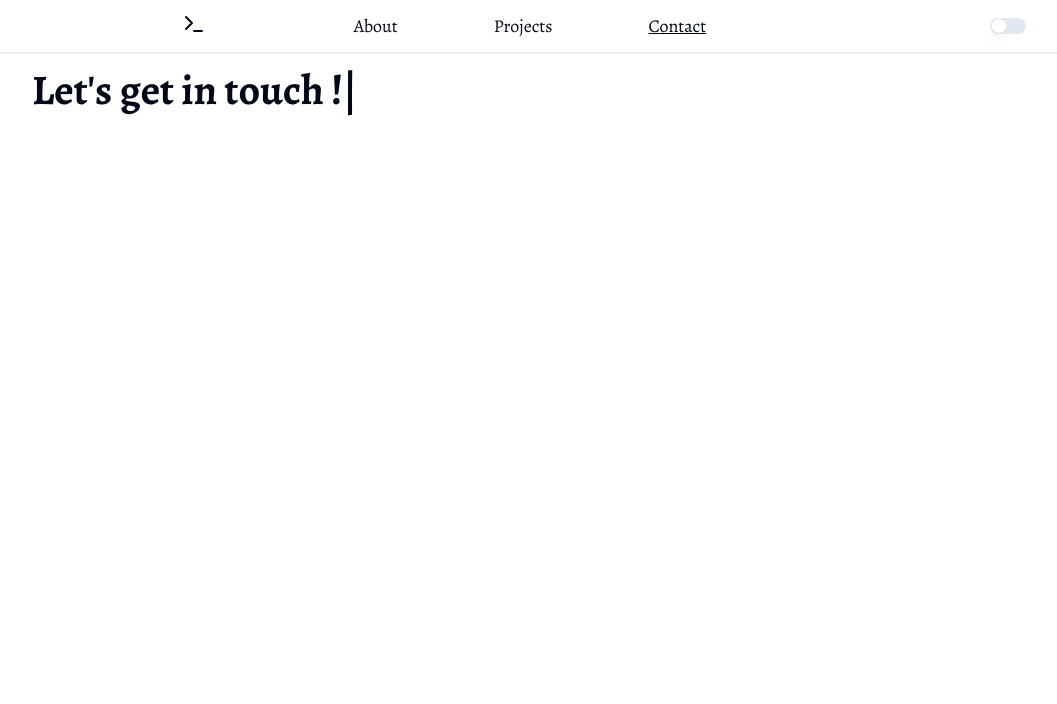
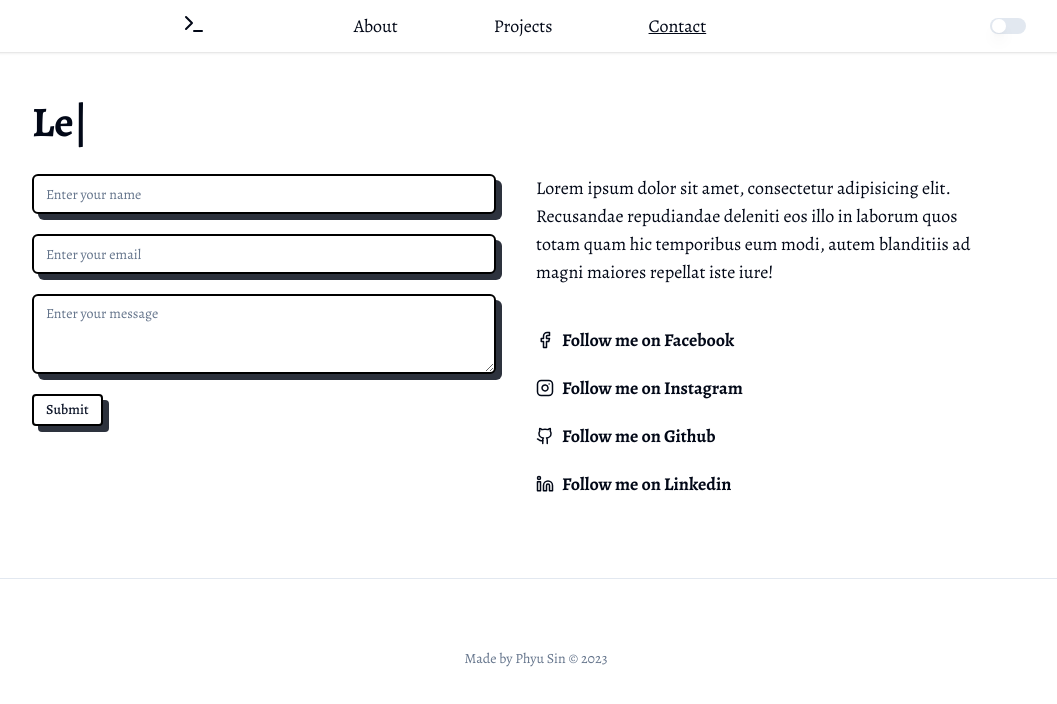
Before and after one commit to PhyuSinKhantAung/phyusinkhantaung, a Next.js app: page /contact in a window 1280 px wide. Shown: the top 704 px of the page, without its empty margins (104-1161 px from the left). Built offline with nearby package versions, Linux system fonts and the light colour scheme.

Commit message:
finished up contact sketch

```diff
--- a/app/layout.tsx
+++ b/app/layout.tsx
@@ -32,6 +32,12 @@ export default function RootLayout({
 
           {children}
         </ThemeProvider>
+        <footer>
+          <hr />
+          <span className="text-muted-foreground flex justify-center items-center h-40">
+            Made by Phyu Sin © 2023{' '}
+          </span>
+        </footer>
       </body>
     </html>
   );
--- a/components/Contact.tsx
+++ b/components/Contact.tsx
@@ -1,17 +1,73 @@
 'use client';
 import React from 'react';
 import { TypeAnimation } from 'react-type-animation';
+import { Input } from './ui/input';
+import { Button } from './ui/button';
+import { Textarea } from './ui/textarea';
+import SocialsData from '@/data/socials.json';
+import { Facebook, Github, Instagram, Linkedin } from 'lucide-react';
+
+interface Social {
+  id: string;
+  name: string;
+  link: string;
+}
 
 const Contact = () => {
   return (
-    <div className="md:max-w-[80%] mx-auto p-2 my-5 md:flex items-center">
-      <TypeAnimation
-        sequence={[`Let's get in touch !`, 1000]}
-        wrapper="span"
-        speed={20}
-        style={{ fontSize: '3em', display: 'inline-block', fontWeight: 700 }}
-        repeat={Infinity}
-      />
+    <div className="md:max-w-[80%] mx-auto p-2 my-5">
+      <div className="my-8">
+        <TypeAnimation
+          sequence={[`Let's get in touch !`, 1000, '', 1000]}
+          wrapper="span"
+          speed={20}
+          style={{
+            fontSize: '3em',
+            display: 'inline-block',
+            fontWeight: 700,
+          }}
+          repeat={Infinity}
+        />
+      </div>
+      <div className="md:flex">
+        <form action="" className="md:w-1/2 flex flex-col gap-y-5 ">
+          <Input placeholder="Enter your name" />
+          <Input placeholder="Enter your email" />
+          <Textarea placeholder="Enter your message" />
+          <div>
+            <Button size="sm" variant="retro">
+              Submit
+            </Button>
+          </div>
+        </form>
+        <div className="md:w-1/2 md:mx-10 py-10 md:py-3 md:pt-0">
+          <p className="text-lg">
+            Lorem ipsum dolor sit amet, consectetur adipisicing elit. Recusandae
+            repudiandae deleniti eos illo in laborum quos totam quam hic
+            temporibus eum modi, autem blanditiis ad magni maiores repellat iste
+            iure!
+          </p>
+
+          <ul className="my-10 list-disc [&>li]:mt-2">
+            {SocialsData.data.map((social: Social) => (
+              <a
+                href={social.link}
+                key={social.id}
+                className="flex gap-x-2 mb-5 items-center"
+              >
+                {social.name === 'Facebook' && <Facebook size={18} />}
+                {social.name === 'Instagram' && <Instagram size={18} />}
+                {social.name === 'Github' && <Github size={18} />}
+                {social.name === 'Linkedin' && <Linkedin size={18} />}
+
+                <li className="list-none font-bold text-lg">
+                  Follow me on {social.name}
+                </li>
+              </a>
+            ))}
+          </ul>
+        </div>
+      </div>
     </div>
   );
 };
--- a/components/ui/input.tsx
+++ b/components/ui/input.tsx
@@ -11,7 +11,7 @@ const Input = React.forwardRef<HTMLInputElement, InputProps>(
       <input
         type={type}
         className={cn(
-          'focus:outline-none flex h-10 w-full rounded-md border border-input bg-background px-3 py-2 text-sm ring-offset-background file:border-0 file:bg-transparent file:text-sm file:font-medium placeholder:text-muted-foreground focus-visible:outline-none focus-visible:ring-2 focus-visible:ring-ring focus-visible:ring-offset-2 disabled:cursor-not-allowed disabled:opacity-50',
+          'border-2 border-solid dark:border-[#c8cace] border-black shadow-[6px_6px_#2d323d] dark:shadow-[6px_6px_#c8cace] focus:outline-none flex h-10 w-full rounded-md bg-background px-3 py-2 text-sm placeholder:text-muted-foreground disabled:cursor-not-allowed disabled:opacity-50',
           className
         )}
         ref={ref}
--- /dev/null
+++ b/components/ui/textarea.tsx
@@ -0,0 +1,24 @@
+import * as React from 'react';
+
+import { cn } from '@/lib/utils';
+
+export interface TextareaProps
+  extends React.TextareaHTMLAttributes<HTMLTextAreaElement> {}
+
+const Textarea = React.forwardRef<HTMLTextAreaElement, TextareaProps>(
+  ({ className, ...props }, ref) => {
+    return (
+      <textarea
+        className={cn(
+          'border-2 border-solid dark:border-[#c8cace] border-black shadow-[6px_6px_#2d323d] dark:shadow-[6px_6px_#c8cace] focus:outline-none flex min-h-[80px] w-full rounded-md bg-background px-3 py-2 text-sm placeholder:text-muted-foreground  disabled:cursor-not-allowed disabled:opacity-50',
+          className
+        )}
+        ref={ref}
+        {...props}
+      />
+    );
+  }
+);
+Textarea.displayName = 'Textarea';
+
+export { Textarea };
--- /dev/null
+++ b/data/socials.json
@@ -0,0 +1,24 @@
+{
+  "data": [
+    {
+      "id": "1",
+      "name": "Facebook",
+      "link": ""
+    },
+    {
+      "id": "2",
+      "name": "Instagram",
+      "link": ""
+    },
+    {
+      "id": "3",
+      "name": "Github",
+      "link": ""
+    },
+    {
+      "id": "4",
+      "name": "Linkedin",
+      "link": ""
+    }
+  ]
+}
```
